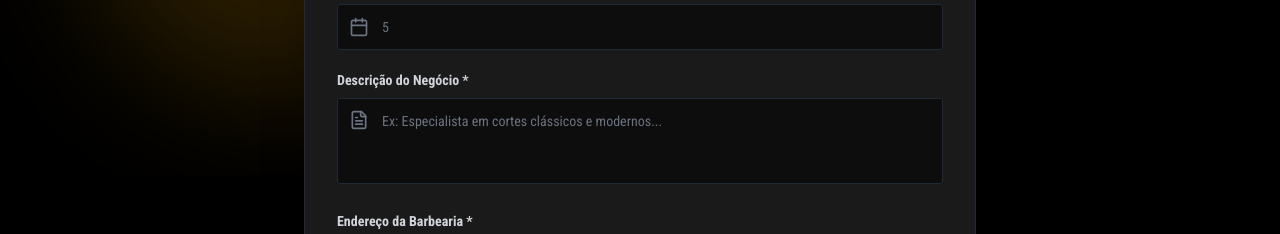
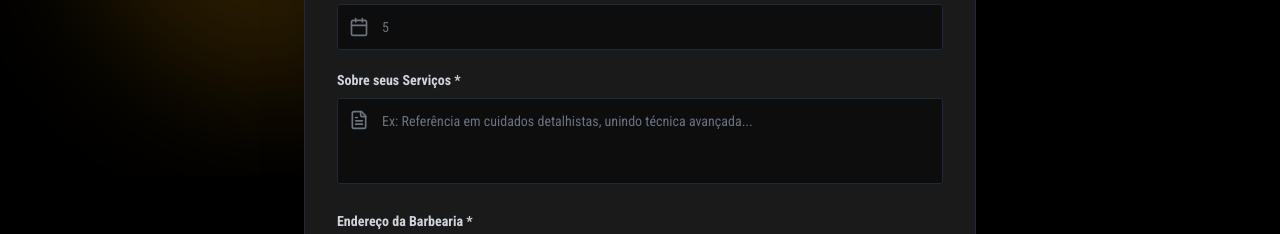
Before and after one commit to ponsverus/hakon, a React (Vite) app: page /cadastro/profissional in a window 1280 px wide. Shown: the part 623-857 px from the top of the page. Built offline with nearby package versions, Linux system fonts and the light colour scheme; no server answers.

Commit message:
Update SignupProfessional.jsx

```diff
--- a/src/pages/SignupProfessional.jsx
+++ b/src/pages/SignupProfessional.jsx
@@ -344,13 +344,13 @@
             </div>
 
             <div>
-              <label className="block text-sm font-bold text-gray-300 mb-2">Descrição do Negócio *</label>
+              <label className="block text-sm font-bold text-gray-300 mb-2">Sobre seus Serviços *</label>
               <div className="relative">
                 <FileText className="absolute left-3 top-3 w-5 h-5 text-gray-500" />
                 <textarea
                   value={formData.descricao}
                   onChange={(e) => setFormData({ ...formData, descricao: e.target.value })}
-                  placeholder="Ex: Especialista em cortes clássicos e modernos..."
+                  placeholder="Ex: Referência em cuidados detalhistas, unindo técnica avançada..."
                   rows="3"
                   className="w-full pl-11 pr-4 py-3 bg-dark-200 border border-gray-800 rounded-custom text-white placeholder-gray-500 focus:border-primary focus:outline-none focus:ring-1 focus:ring-primary transition-all resize-none text-sm"
                   required
```
